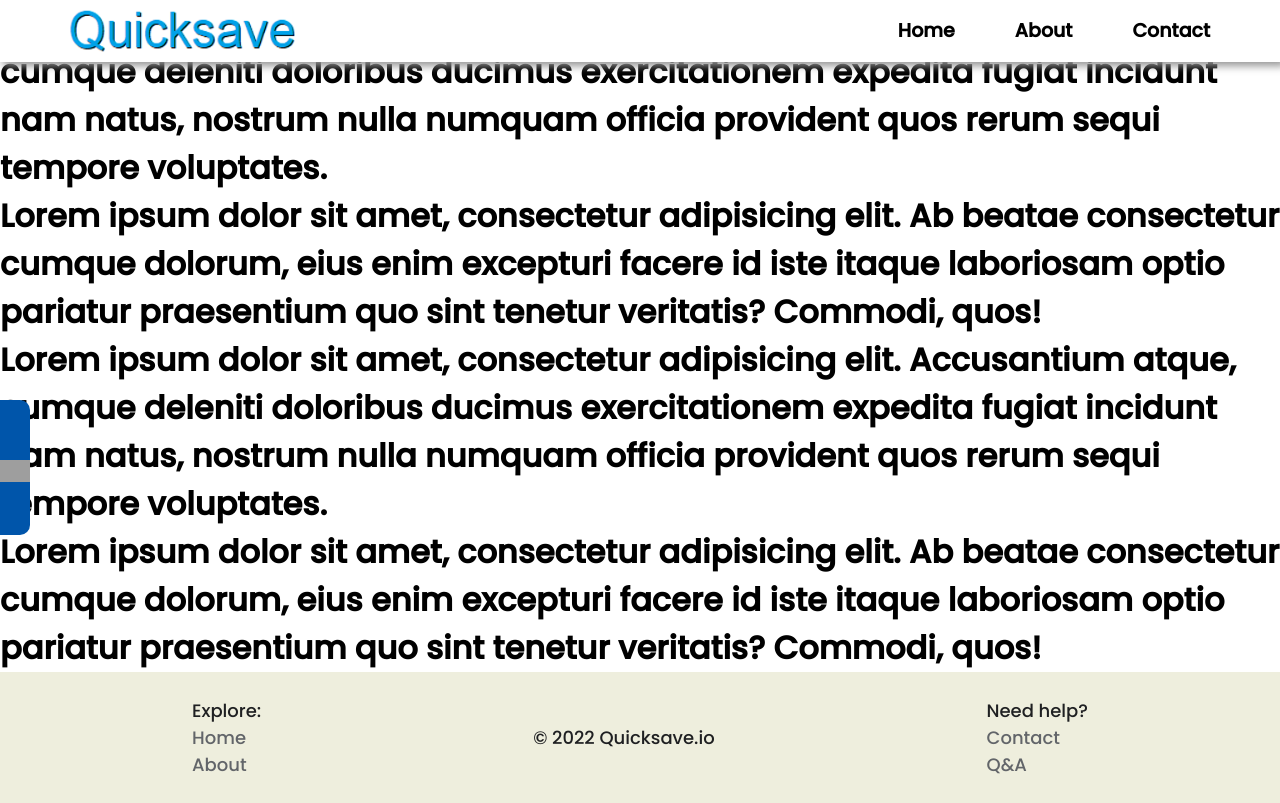
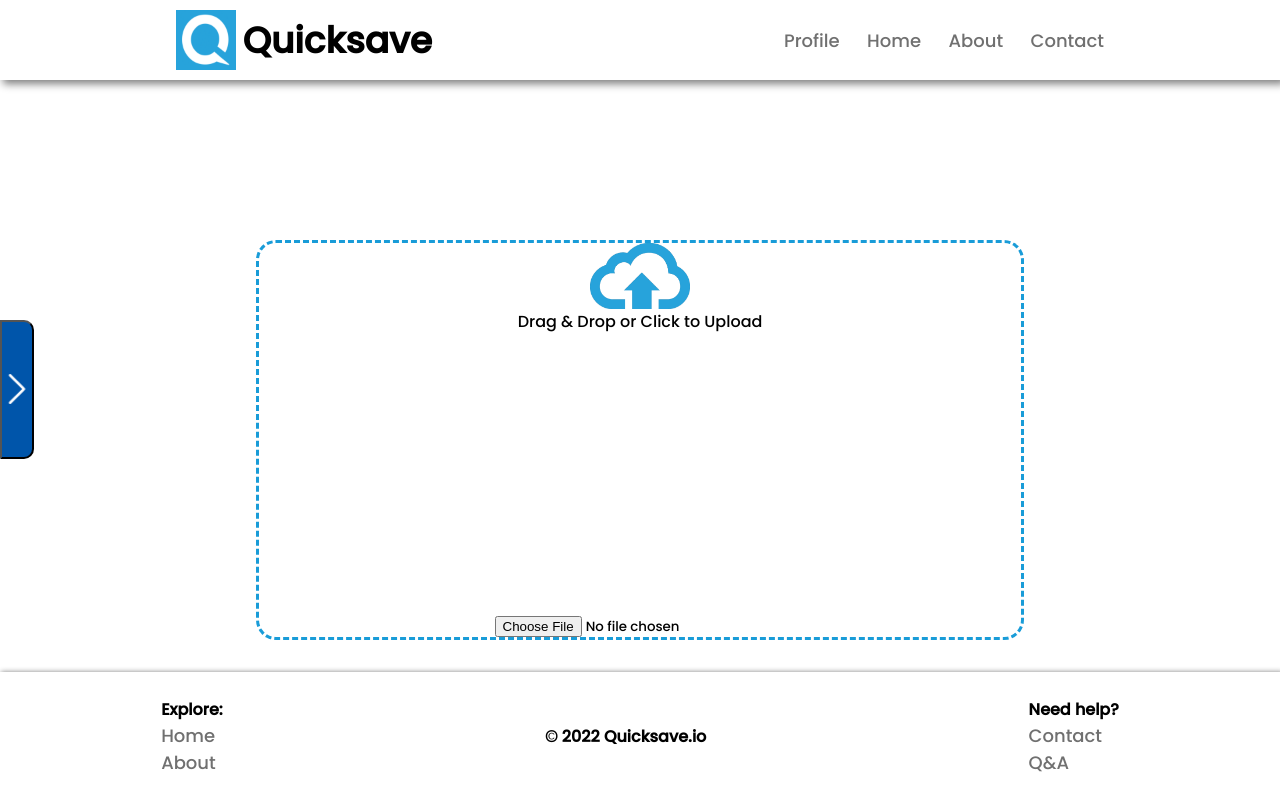
Before and after one commit to Owtter/quicksave.io, a Flask app: page / in a window 1280 px wide. After the commit the page ends 772 px from the top, so only its background shows below. Run offline with Flask 2, Linux system fonts and the light colour scheme; grey boxes are pictures that could not be loaded.

Commit message:
V1.1.1 - HTML/CSS/JS: Edited Complete web template redesign

```diff
--- /dev/null
+++ b/website/static/css/index.css
@@ -0,0 +1,41 @@
+.drop-zone{
+    /* size */
+    max-width:60%;
+    height:25em;
+
+    /* center horizontally */
+    margin:0 auto;
+
+    /* center vertically */
+    transform:translateY(40%);
+
+    /* Display contents centered */
+    display:flex;
+    align-items:center;
+    justify-content:center;
+    flex-direction:column;
+
+    /* border */
+    border:dashed 3px #199cd8;
+    border-radius:20px;
+}
+
+/* class added by js. change .drop-zone when hovering over it */
+.drop-zone--over{
+
+}
+
+.drop-zone__thumb{
+    width:100%;
+    height:100%;
+    border-radius:5px;
+    overflow:hidden;
+    background-color:ccc;
+    background-size:cover;
+    position:relative;
+}
+
+.drop-zone img{
+    width:100px;
+    height:auto;
+}
--- a/website/static/css/style.css
+++ b/website/static/css/style.css
@@ -3,79 +3,60 @@
 *,
 *:before,
 *:after{
-    font-family: 'Poppins', sans-serif;
+    font-family:'Poppins',sans-serif;
     margin:0;
     padding:0;
     box-sizing:border-box;
 }
 
-/* general templates for elements */
-body{
-    min-height:100vh;
-    display:flex;
-    flex-direction:column;
+h1{
+    font-size:36px;
 }
 
-a,
-a:visited{
-    text-decoration:none;
-    color:#000;
-}
-
-a:hover{
-    color:#43464B;
-}
-
-li{
+ul, li{
     list-style:none;
 }
 
-button{
-    border:none;
+a, a:visited{
+    font-size:18px;
+    text-decoration:none;
+    color:#707070;
 }
 
+/* Header */
+header{
+    position:sticky;
+    display:flex;
+    justify-content:space-around;
+    align-items:center;
+    height:5em;
+    box-shadow:4px 3px 8px 1px grey;
+}
 
-/* start nav bar */
-nav{
-    /* display all nav elements next to each other */
+.logo{
+    width:16em;
     display:flex;
-    /* space out elements */
     justify-content:space-between;
-    /* align elements centered vertically */
     align-items:center;
-
-    width:100%;
-    padding:10px;
-    font-size:19px;
-    font-weight:600;
-    box-shadow: 4px 3px 8px 1px #969696;
-    background-color:#fff;
-    z-index:1;
-    position:fixed;
 }
 
 .logo img{
-    width:225px;
-    height:auto;
-    max-width:100%;
-    margin:0 0 -8px 60px;
+    width:60px;
+    height:60px;
 }
 
-nav ul{
+nav{
+    width:20em;
+    justify-content:space-between;
+}
+
+.ul__nav{
+    justify-content:space-between;
     display:flex;
 }
 
-nav li{
-    margin-right:60px;
-    border:0;
-}
-
-/* slide-out side bar */
-.Sidebar ::-webkit-scrollbar{
-    display:none;
-}
-
-.Sidenav{
+/* slide-out sidebar */
+.sidebar{
     height:100%;
     width:0;
     position:fixed;
@@ -88,19 +69,9 @@ nav li{
     background-color:#eeeedd;
 }
 
-.Sidenav ul{
-    display:block;
-    height:100%;
-    width:100%;
-    line-height:80px;
-    font-size:16px;
-    padding:0 20px;
-    box-sizing:border-box;
-}
-
-.OpenBtn{
+.sidebar__button{
     position:fixed;
-    top:50%;
+    top:40%;
     font-size:30px;
     cursor:pointer;
     padding:50px 0 40px 0;
@@ -108,142 +79,22 @@ nav li{
     background-color:#0055aa;
 }
 
-.OpenBtn img{
+.sidebar__button img{
     width:30px;
     height:auto;
 }
 
-.CloseBtn{
-    display:none;
+footer{
+    display:flex;
+    justify-content:space-around;
+    align-items:center;
     position:fixed;
-    top:23%;
-    font-size:30px;
-    cursor:pointer;
-    padding:50px 0 40px 0;
-    border-radius:10px 0 0 10px;
-    background-color:#0055aa;
-    margin:250px;
-    transform:rotate(180deg);
+    bottom:0;
+    width:100%;
+    box-shadow:2px 1px 5px 1px grey;
+    height:8em;
 }
 
-.CloseBtn img{
-    width:30px;
-    height:auto;
+footer span{
+    padding-bottom:2em;
 }
-
-/*
-.closeBtn{
-    position:absolute;
-    top:0;
-    right:25px;
-    font-size:35px;
-    margin-left:50px;
-    cursor:pointer;
-}
-*/
-.DropdownContent{
-    display:none;
-}
-
-/* Sidebar pullout arrow
-.sidebar{
-    padding:60px 0 0 0;
-    position:fixed;
-    left:0;
-    width:250px;
-    height:100%;
-    background:#eeeedd;
-    left:-250px;
-}
-
-.sidebar-items{
-    display:block;
-    height:100%;
-    width:100%;
-    line-height:80px;
-    font-size:20py;
-    padding: 0 0 0 20px;
-    box-sizing:border-box;
-}
-
-.sidebar ul li:hover a{
-    transition:0.4s;
-    padding-left:10px;
-}
-
-.sidebar button{
-    cursor:pointer;
-}
-
-.sidebar img{
-    width:30px;
-    height:auto;
-}
-
-.sidebar label{
-    padding:40px 0;
-    position:absolute;
-    top:50%;
-    border-radius:0 10px 10px 0;
-    background-color:#0055aa;
-    left:250px;
-}
-
-sidebar img:hover{
-    cursor:pointer;
-}
-
-.sidebar input{
-    display:none;
-}
-
-#box:checked + label{
-
-}
-*/
-
-/* footer */
-footer{
-    background-color:#eeeedd;
-    display:flex;
-    justify-content:space-between;
-    align-items:center;
-    margin-top: auto;
-    color:#1F2022;
-    z-index:1;
-    font-size:18px;
-}
-
-footer a{
-    color:#626569 !important;
-}
-
-footer a:hover{
-    color:#1F2022 !important;
-}
-
-.explore{
-    margin:25px 0 25px 15%;
-}
-
-.help{
-    margin:25px 15% 25px 0;
-}
-
-/* custom scroll bar */
-::-webkit-scrollbar {
-    width:15px;
-}
-
-::-webkit-scrollbar-track{
-    background:#eeeedd;
-}
-
-::-webkit-scrollbar-thumb{
-    background:rgba(0, 85, 170, 1);
-    border-radius: 0.4rem;
-}
-
-::-webkit-scrollbar-thumb:hover{
-    background:rgba(0, 85, 170, 0.8);
-}
--- a/website/static/js/app.js
+++ b/website/static/js/app.js
@@ -1,17 +1,6 @@
 console.log("oi! - app.js")
 
+// dynamic year in footer
+document.getElementById("copyright-year").innerHTML = (new Date().getFullYear());
+
 // slide-out nav
-function openNav() {
-    document.getElementById('mySidenav').style.width="250px";
-    document.getElementById('closeBtn').style.display="initial";
-}
-
-function closeNav() {
-    document.getElementById('mySidenav').style.width="0";
-    document.getElementById('closeBtn').style.display="none";
-}
-
-// drop down MyFiles
-function openMyFilesDropdown() {
-    document.getElementById("myFilesDropdownContent").classList.toggle("show");
-}
--- a/website/templates/public/index.html
+++ b/website/templates/public/index.html
@@ -4,15 +4,11 @@
 
 {% block main %}
 
-<div class="container">
-    <div class="row">
-        <div class="col">
-            <h1>Lorem ipsum dolor sit amet, consectetur adipisicing elit. Accusantium atque, cumque deleniti doloribus ducimus exercitationem expedita fugiat incidunt nam natus, nostrum nulla numquam officia provident quos rerum sequi tempore voluptates.</h1>
-            <h1>Lorem ipsum dolor sit amet, consectetur adipisicing elit. Ab beatae consectetur cumque dolorum, eius enim excepturi facere id iste itaque laboriosam optio pariatur praesentium quo sint tenetur veritatis? Commodi, quos!</h1>
-            <h1>Lorem ipsum dolor sit amet, consectetur adipisicing elit. Accusantium atque, cumque deleniti doloribus ducimus exercitationem expedita fugiat incidunt nam natus, nostrum nulla numquam officia provident quos rerum sequi tempore voluptates.</h1>
-            <h1>Lorem ipsum dolor sit amet, consectetur adipisicing elit. Ab beatae consectetur cumque dolorum, eius enim excepturi facere id iste itaque laboriosam optio pariatur praesentium quo sint tenetur veritatis? Commodi, quos!</h1>
-        </div>
-    </div>
+<div class="drop-zone">
+    <img src="{{ url_for('static', filename='img/icon_upload.png') }}" alt="Upload">
+    <span>Drag & Drop or Click to Upload</span>
+    <div class="drop-zone__thumb" data-label="myfile.txt"></div>
+    <input type="file" name="myFile" class="drop-zone__input">
 </div>
 
 {% endblock main %}
--- a/website/templates/public/templates/public_templates.html
+++ b/website/templates/public/templates/public_templates.html
@@ -8,95 +8,54 @@
 
     <!-- Custom CSS-->
     <link rel="stylesheet" href="{{ url_for('static', filename='css/style.css') }}">
+    <link rel="stylesheet" href="{{ url_for('static', filename='css/index.css') }}">
 
     <title>{% block title %}{% endblock title %}</title>
   </head>
   <body>
-  <!-- uniform navigation bar  -->
-    <nav>
+    <header>
       <div class="logo">
-        <a href="/">
-          <img src="{{ url_for('static', filename='img/logo.png') }}" alt="Quicksave.io">
-        </a>
+        <img src="{{ url_for('static', filename='img/logo_q_inverted.png') }}" alt="Q">
+        <h1>Quicksave</h1>
       </div>
-      <ul>
-        <li><a href="/">Home</a></li>
-        <li><a href="/about">About</a></li>
-        <li><a href="/">Contact</a></li>
-      </ul>
-    </nav>
-  <!-- slide-out side nav -->
-    <div class="Sidebar">
-      <div id="mySidenav" class="Sidenav">
+      <nav>
+        <ul class="ul__nav">
+          <li><a href="#">Profile</a></li>
+          <li><a href="#">Home</a></li>
+          <li><a href="#">About</a></li>
+          <li><a href="#">Contact</a></li>
+        </ul>
+      </nav>
+    </header>
+
+    <!-- main contents of webpage -->
+    <main>
+      <!-- slide-out Sidebar -->
+      <div class="sidebar" id="sidebar">
         <ul>
-          <div class="MyFilesDropdown">
-            <li> <a href="#" class="DropBtn" onclick="openMyFilesDropdown">My Files</a></li>
-            <div id="myFilesDropdownContent" class="DropdownContent">
-              <ul>
-                <li><a href="#">Personal</a></li>
-                <li><a href="#">Family</a></li>
-                <li><a href="#">Photo</a></li>
-              </ul>
-            </div>
-          </div>
-          <li><a href="#">Devices</a></li>
-          <li><a href="#">Recent</a></li>
-          <li><a href="#">Favorites</a></li>
-          <div class="storage">
-            <p>Available storage:</p>
-            <hr>
-            <p>240 GB of 500 GB used</p>
-          </div>
-          <li><a href="#">Settings</a></li>
+          <li>Devices</li>
+          <li>Favorites</li>
+          <li>Recent</li>
         </ul>
-        <button id="closeBtn" class="CloseBtn" onclick="closeNav()">
-          <img src="{{ url_for('static', filename='img/right-arrow_white.png') }}" alt="<">
+        <button class="sidebar__button" onclick="toggleSidebar()">
+          <img src="{{ url_for('static', filename='img/right-arrow_white.png') }}" alt=">">
         </button>
       </div>
-      <button class="OpenBtn" onclick="openNav()">
-        <img src="{{ url_for('static', filename='img/right-arrow_white.png') }}" alt=">">
-      </button>
-    </div>
-    <!--
-    <aside class="sidebar">
-      <input type="checkbox" id="box">
-         <label for="box">
-           <img src="{{ url_for('static', filename='img/right-arrow_white.png') }}" alt=">">
-         </label>
-      <div class="sidebar-items">
-        <ul>
-          <li><a href="#">My Files</a></li>
-          <li><a href="#">Linked Devices</a></li>
-          <li><a href="#">Recent</a></li>
-          <li><a href="#">Favorites</a></li>
-        </ul>
-        <div class="storage">
-          <p>Available storage:</p>
-        </div>
-      </div>
-    </aside>
-    -->
-
-    <!-- main section of webpage -->
-    <main>
       {% block main %}{% endblock main %}
     </main>
 
-    <!-- footer -->
     <footer>
-      <div class="explore">
-        Explore:
+      <div class="footer-segment">
+        <h4>Explore:</h4>
         <ul>
           <li><a href="/">Home</a></li>
           <li><a href="/about">About</a></li>
         </ul>
       </div>
-      <div class="copyright">
         <!--TODO: make year dynamic-->
-        <p>&copy 2022 Quicksave.io</p>
-      </div>
-      <div class="help">
-        Need help?
+        <h4>&copy <span id="copyright-year"></span> Quicksave.io</h4>
+      <div class="footer-segment">
+        <h4>Need help?</h4>
         <ul>
           <li><a href="/">Contact</a></li>
           <li><a href="/">Q&A</a></li>
@@ -104,7 +63,7 @@
       </div>
     </footer>
 
-    <!-- Custom JS -->
+    <!-- custom js -->
     <script src="{{ url_for('static', filename='js/app.js') }}"></script>
   </body>
 </html>
```
Also changed, not shown: website/static/img/icon_upload.png (added), website/static/img/logo_q.png (added), website/static/img/logo_q_inverted.png (added), website/static/img/right-arrow_white.png (added).
